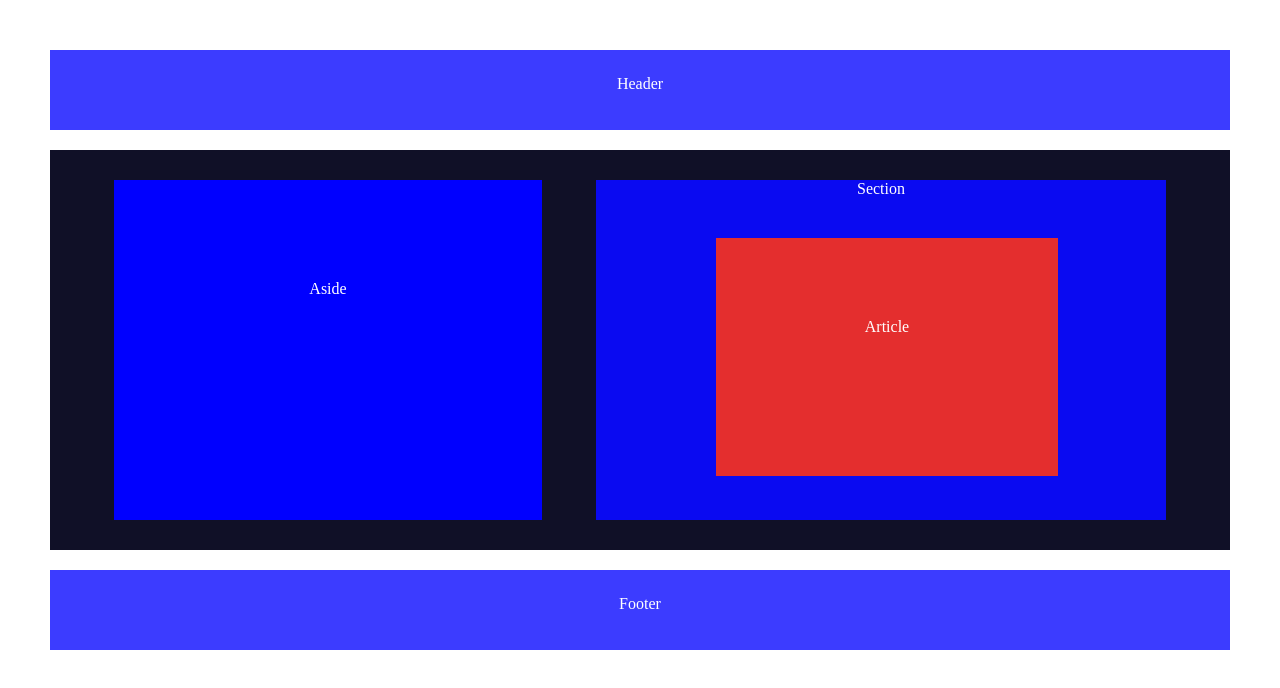
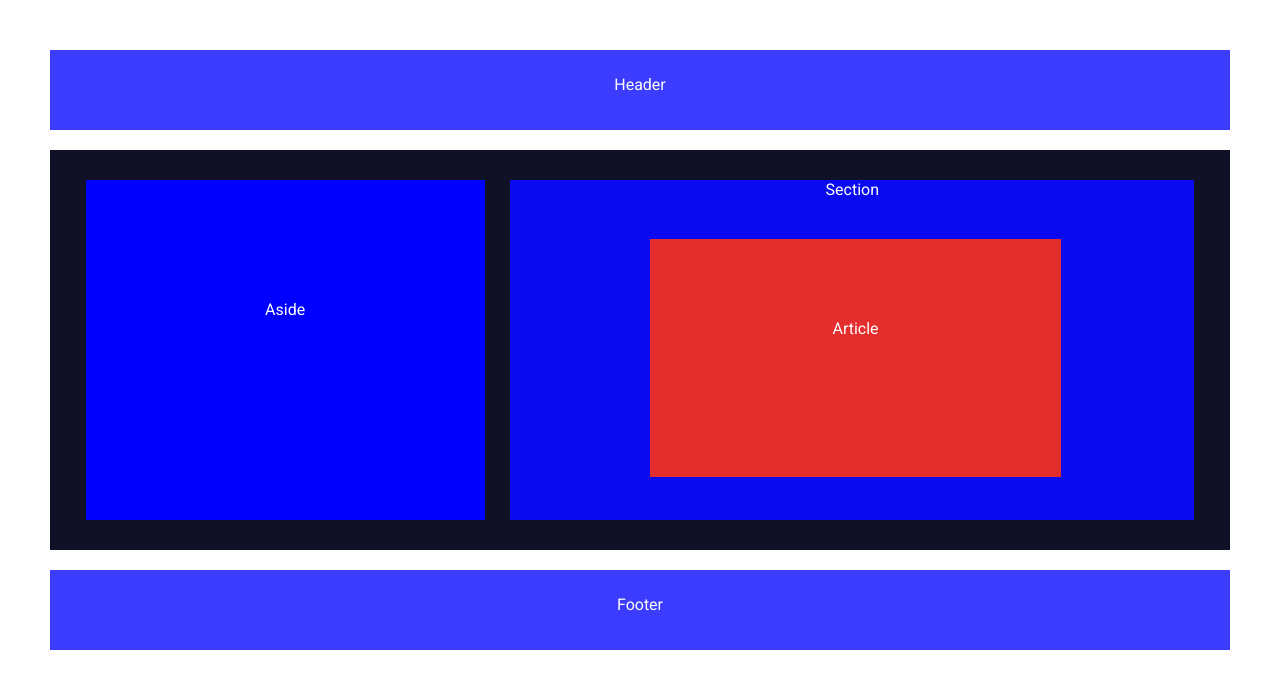
Before and after one commit to safeelanasreen/1a-using-flex, a plain HTML site: page index.html in a window 1280 px wide. Drawn offline with Linux system fonts and the light colour scheme.

Commit message:
Update style.css

```diff
--- a/style.css
+++ b/style.css
@@ -5,12 +5,12 @@ header{
     height: 80px;
     color: white;
     padding: 25px;
-    box-sizing: border-box;
+
 
 }
 body{
     margin:50px;
-    box-sizing: border-box;
+
 }
 .main{
     background-color: rgb(16, 16, 39);
@@ -22,16 +22,16 @@ body{
     padding:20px;
     width: 100%;
     justify-content:space-evenly;
-    box-sizing: border-box;
+
 
 }
 aside{
     background-color: blue;
-    width:20%;
+    width:35%;
     text-align: center;
     color: white;
     margin: 10px;
-    padding: 100px;
+    padding: 120px;
 
 
 
@@ -40,9 +40,8 @@ aside{
     background-color: rgb(10, 10, 241);
     text-align:center;
     color: white;
-    width: 50%;
+    width: 60%;
     margin: 10px;
-    box-sizing: border-box;
 
 
 }
@@ -53,11 +52,12 @@ article{
     width: 60%;
     height: 70%;
     justify-content: center;
+
     padding: 80px;
-    box-sizing: border-box;
-    margin-left: 120px;
+
+     margin-left: 140px;
     margin-top:40px;
-    box-sizing: border-box;
+
 }
 footer{
     background-color: rgb(60, 60, 255);
@@ -67,7 +67,7 @@ footer{
     color: white;
     margin-top:20px;
     padding:25px;
-    box-sizing: border-box;
+
 
 
 
@@ -77,3 +77,7 @@ footer{
     color: white;
 
 }
+*{
+    font-family: 'Roboto', sans-serif;
+    box-sizing: border-box;
+}
```
